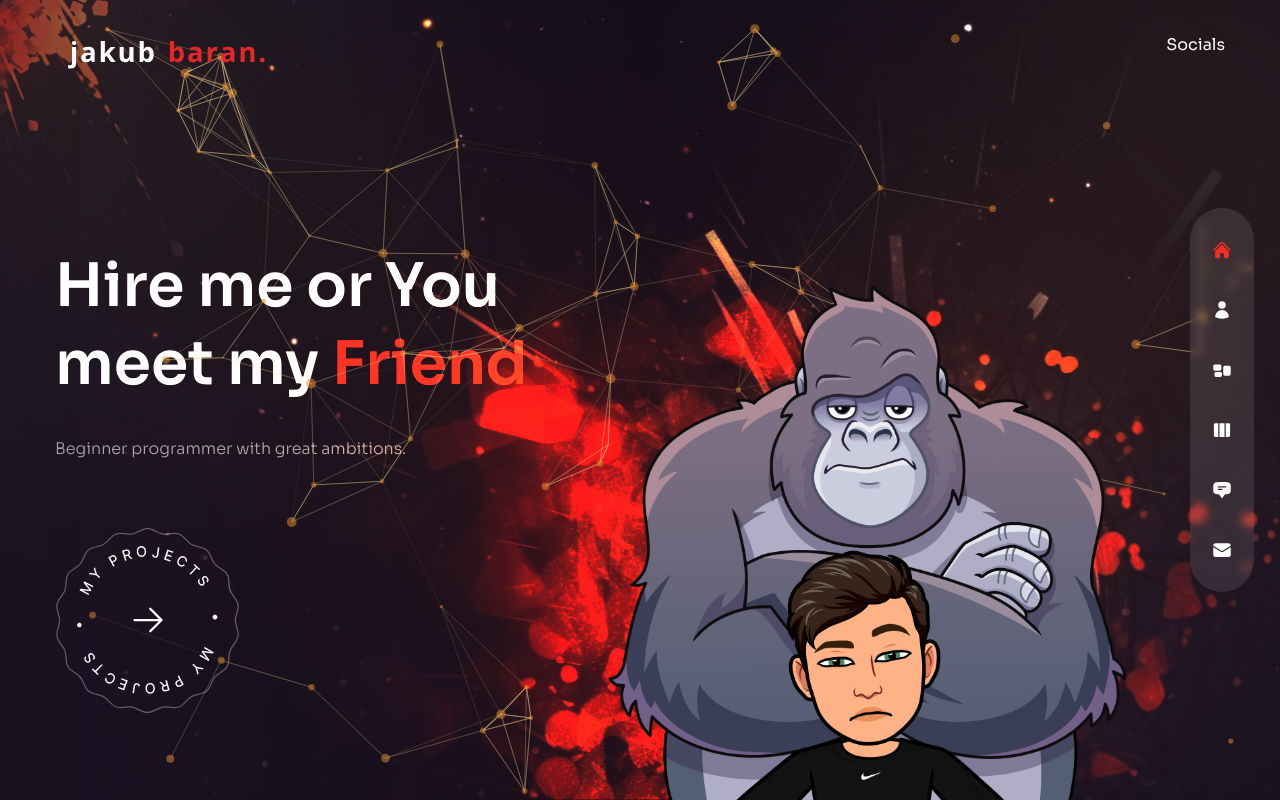
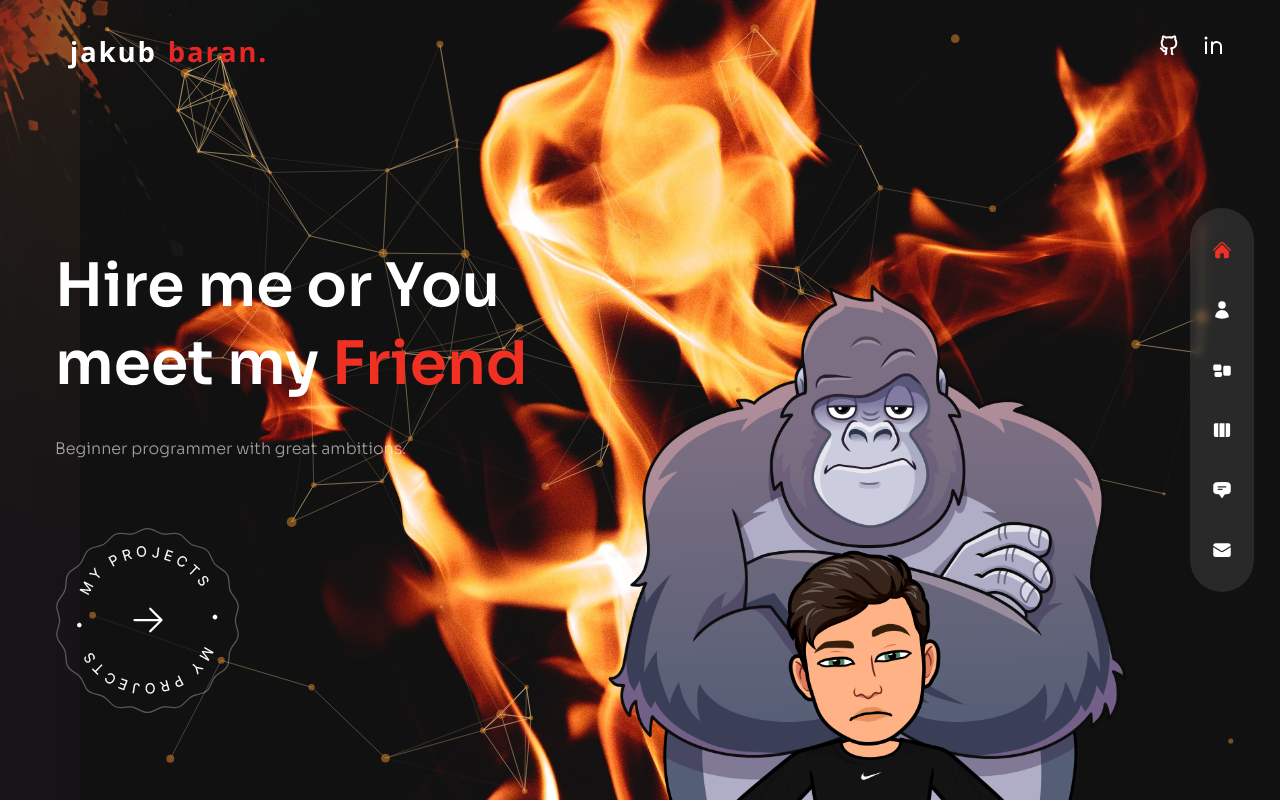
Before and after one commit to baranero/portfolio, a Next.js app: page / in a window 1280 px wide. Built offline with nearby package versions, Linux system fonts and the light colour scheme.

Commit message:
bg-image, Header, Particles display

```diff
--- a/components/ParticlesContainer.tsx
+++ b/components/ParticlesContainer.tsx
@@ -11,7 +11,7 @@ const ParticlesContainer = () => {
 
   return (
     <Particles
-    className=" w-full h-full absolute translate-z-0"
+    className=" w-full hidden lg:block xl:block h-full absolute translate-z-0"
       id="tsparticles"
       init={particlesInit}
       loaded={partclesLoaded}
--- a/components/ProjectsBtn.tsx
+++ b/components/ProjectsBtn.tsx
@@ -6,7 +6,7 @@ import Link from "next/link";
 import { HiArrowRight } from "react-icons/hi2";
 
 const ProjectsBtn = () => {
-  return <div className="mx-auto xl:mx-0">
+  return <div className="mx-auto xl:mx-0 z-10">
       <Link href={'/work'} className="relative w-[185px] h-[185px] flex justify-center items-center bg-circleStar bg-cover bg-center bg-no-repeat group">
         <Image src={'/rounded-text.png'} width={141} height={148} alt="" className="animate-spin-slow w-full h-full max-w-[141px] max-h-[148px]"/>
         <HiArrowRight className="absolute text-4xl group-hover:translate-x-2 transition-all duration-300"/>
--- a/components/Socials.tsx
+++ b/components/Socials.tsx
@@ -1,7 +1,16 @@
 import React from 'react'
+import Link from 'next/link';
+import { RiLinkedinLine, RiGithubLine } from 'react-icons/ri'
 
 const Socials = () => {
-  return <div>Socials</div>;
+  return <div className='flex items-center gap-x-5 text-2xl'>
+    <Link href={'https://github.com/baranero'} className='hover:text-accent transition-all duration-300'>
+      <RiGithubLine/>
+    </Link>
+    <Link href={'https://www.linkedin.com/in/jakub-baran-42a00522b/'} className='hover:text-accent transition-all duration-300'>
+      <RiLinkedinLine/>
+    </Link>
+  </div>;
 };
 
 export default Socials;
--- a/pages/index.tsx
+++ b/pages/index.tsx
@@ -1,4 +1,4 @@
-import React from 'react'
+import React from "react";
 import Image from "next/image";
 
 import ParticleContainer from "../components/ParticlesContainer";
@@ -19,7 +19,7 @@ const Home = () => {
             initial="hidden"
             animate="show"
             exit="hidden"
-            className="h1"
+            className="h1 z-10"
           >
             Hire me or You <br />
             meet my <span className="text-accent">Friend</span>
@@ -29,7 +29,7 @@ const Home = () => {
             initial="hidden"
             animate="show"
             exit="hidden"
-            className="max-w-sm xl:max-w-xl mx-auto xl:mx-0 mb-10 xl:mb-16"
+            className="max-w-sm z-10 xl:max-w-xl mx-auto xl:mx-0 mb-10 xl:mb-16"
           >
             Beginner programmer with great ambitions.
           </motion.p>
@@ -48,14 +48,14 @@ const Home = () => {
         </div>
       </div>
       <div className="w-[1200px] h-full absolute right-0 bottom-0">
-        <div className="bg-none xl:bg-explosion xl:bg-cover xl:bg-right xl:bg-no-repeat w-full h-full absolute mix-blend-color-dodge translate-z-0"></div>
-        <ParticleContainer/>
+        <div className="bg-none xl:bg-explosion xl:bg-cover xl:bg-right xl:bg-no-repeat w-full h-full absolute translate-z-0"></div>
+        <ParticleContainer />
         <motion.div
           variants={fadeIn("up", 0.5)}
           initial="hidden"
           animate="show"
           exit="hidden"
-          transition={{duration: 1, ease: 'easeInOut'}}
+          transition={{ duration: 1, ease: "easeInOut" }}
           className="w-full h-full max-w-[537px] max-h-[678px] absolute -bottom-32 lg:-bottom-40 lg:right-[12%]"
         >
           <Avatar />
--- a/tailwind.config.js
+++ b/tailwind.config.js
@@ -22,12 +22,12 @@ module.exports = {
     },
     extend: {
       colors: {
-        primary: '#141021',
+        primary: '#111',
         secondary: '#393A47',
         accent: '#F13024',
       },
       backgroundImage: {
-        explosion: 'url("/bg-explosion.png")',
+        explosion: 'url("/bg.jpg")',
         circles: 'url("/bg-circles.png")',
         circleStar: 'url("/circle-star.svg")',
         site: 'url("/site-bg.svg")',
```
Also changed, not shown: public/bg.jpg (added).
